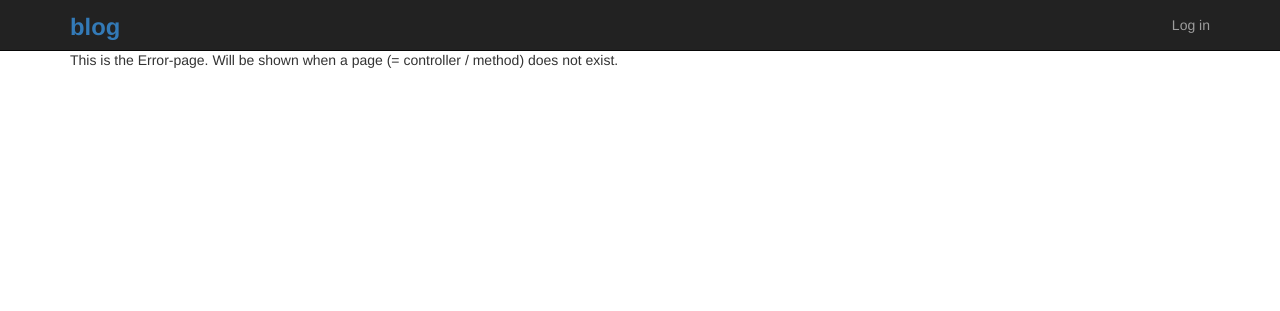
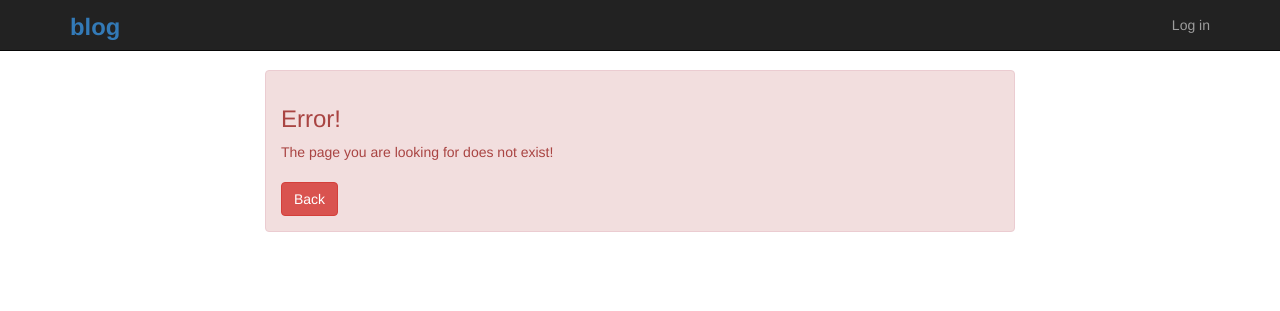
Before and after one commit to yichenshen/blog, a PHP site: template src/application/view/error/index.php in a window 1280 px wide. Shown: the top 311 px of the page. Run offline with PHP 8.4, Linux system fonts and the light colour scheme; the template is opened without the code that fills it, so the values that code supplies are empty; some libraries are stand-ins or nearby versions.

Commit message:
Change errors
Change errors to proper messages. Furthemore, errors will be shown in a alert box with availible actions defined in buttons.

Added a method to show an error for unauthorized access. Method will redirect to the main page if it detects that user is already logged in.

Signed-off-by: Shen Yichen <2007.yichen@gmail.com>

```diff
--- a/src/application/view/error/index.php
+++ b/src/application/view/error/index.php
@@ -1,3 +1,22 @@
+<main>
 <div class="container">
-    <p>This is the Error-page. Will be shown when a page (= controller / method) does not exist.</p>
+	<br />
+    <div class="row">
+    	<div class="col-md-offset-2 col-md-8">
+
+    		<div class="alert alert-danger" role="alert">
+				<h3>Error!</h3>
+
+				<p>
+	    			The page you are looking for does not exist!
+    			</p>
+    			<br />
+    			<p>
+					<a class="btn btn-danger" href="<?php echo URL; ?>" role="button">Back</a>
+    			</p>
+    		</div>
+
+    	</div>
+    </div>
 </div>
+</main>
```
Also changed, not shown: src/application/controller/error.php (+14 -0 lines), src/application/view/error/unauthorized.php (added, +24 -0 lines).
